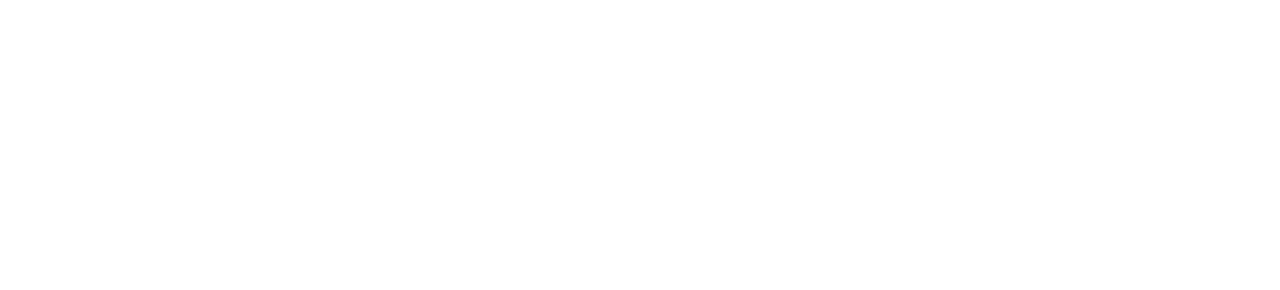
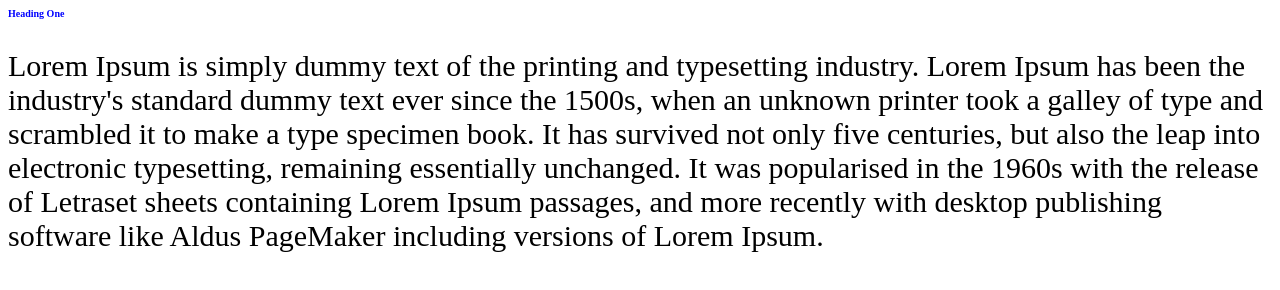
Before and after one commit to PrajwalChandanagiri/Full-Stack-Course, a plain HTML site: page index.html in a window 1280 px wide. Drawn offline with Linux system fonts and the light colour scheme.

Commit message:
inline CSS

```diff
--- a/index.html
+++ b/index.html
@@ -7,6 +7,9 @@
     <title>Full Stack Session</title>
 </head>
 <body>
-
+    <h1 style="color: blue; font-size: 10px;">Heading One</h1>
+    <p style="font-size: 30px; font-family:'Papyrus';">
+        Lorem Ipsum is simply dummy text of the printing and typesetting industry. Lorem Ipsum has been the industry's standard dummy text ever since the 1500s, when an unknown printer took a galley of type and scrambled it to make a type specimen book. It has survived not only five centuries, but also the leap into electronic typesetting, remaining essentially unchanged. It was popularised in the 1960s with the release of Letraset sheets containing Lorem Ipsum passages, and more recently with desktop publishing software like Aldus PageMaker including versions of Lorem Ipsum.
+    </p>
 </body>
 </html>
```
